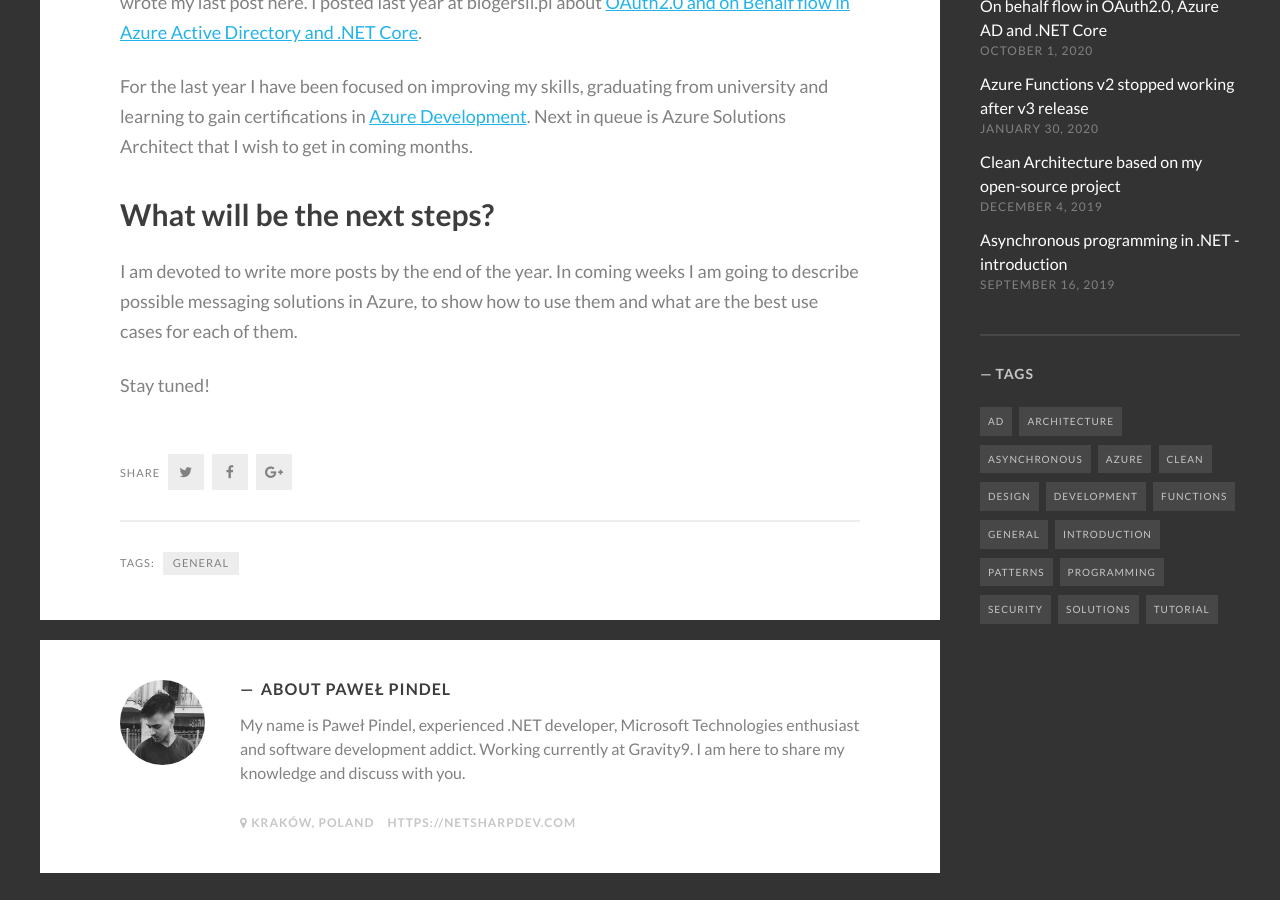
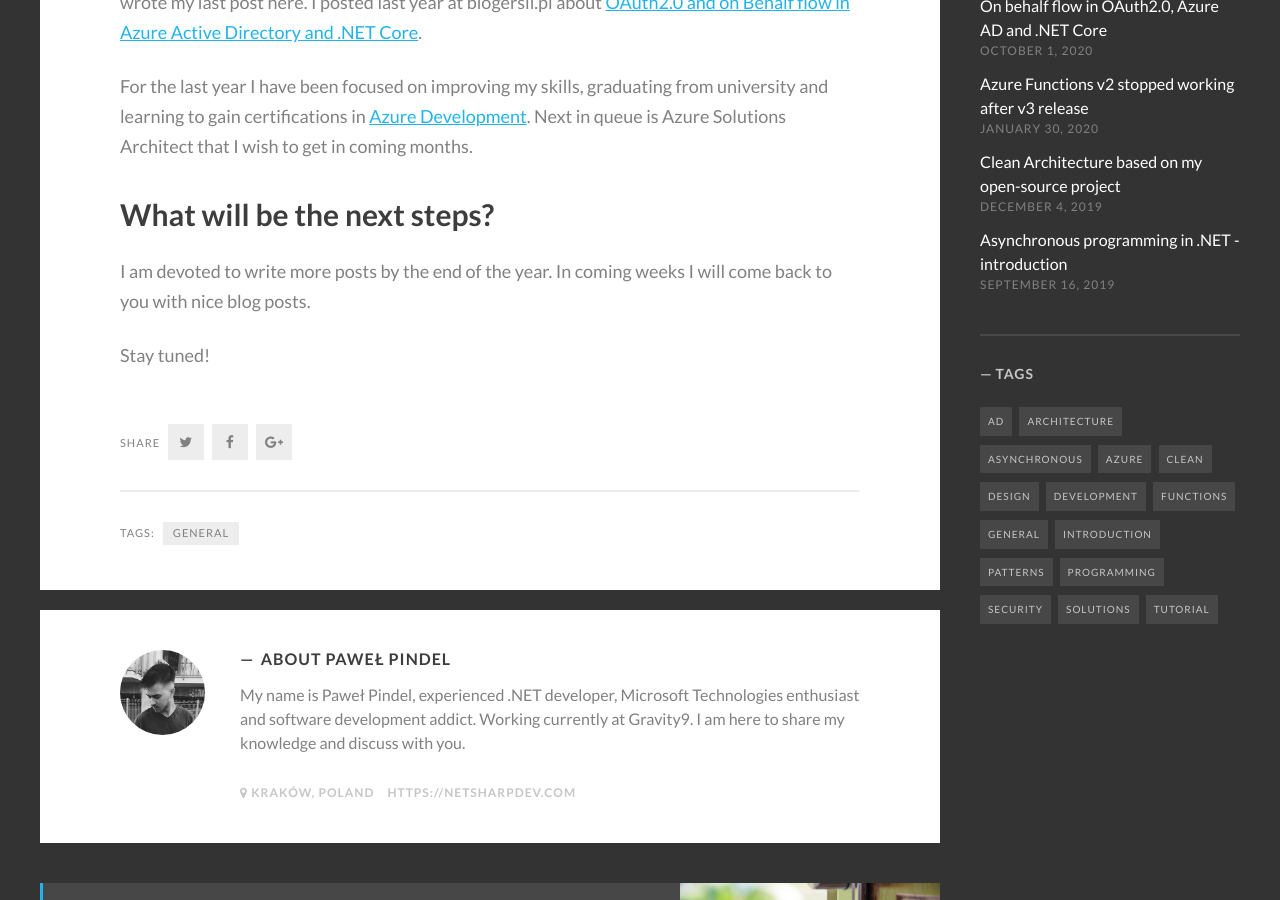
Before and after one commit to NetsharpDEV/netsharpdev.github.io, a Jekyll site: the page built from _posts/2021-08-01-where-were-you.md, in a window 1280 px wide and 900 px high, scrolled down 968 px. Built offline with Jekyll 4.4.1, drawn with Linux system fonts in a browser that asks for light colours; some web fonts are replaced; comment, search, counter and statistics services are not loaded.

Commit message:
Change text

```diff
--- a/_posts/2021-08-01-where-were-you.md
+++ b/_posts/2021-08-01-where-were-you.md
@@ -16,6 +16,6 @@ For the last year I have been focused on improving my skills, graduating from un
 
 ## What will be the next steps?
 
-I am devoted to write more posts by the end of the year. In coming weeks I am going to describe possible messaging solutions in Azure, to show how to use them and what are the best use cases for each of them.
+I am devoted to write more posts by the end of the year. In coming weeks I will come back to you with nice blog posts.
 
 Stay tuned!
```
